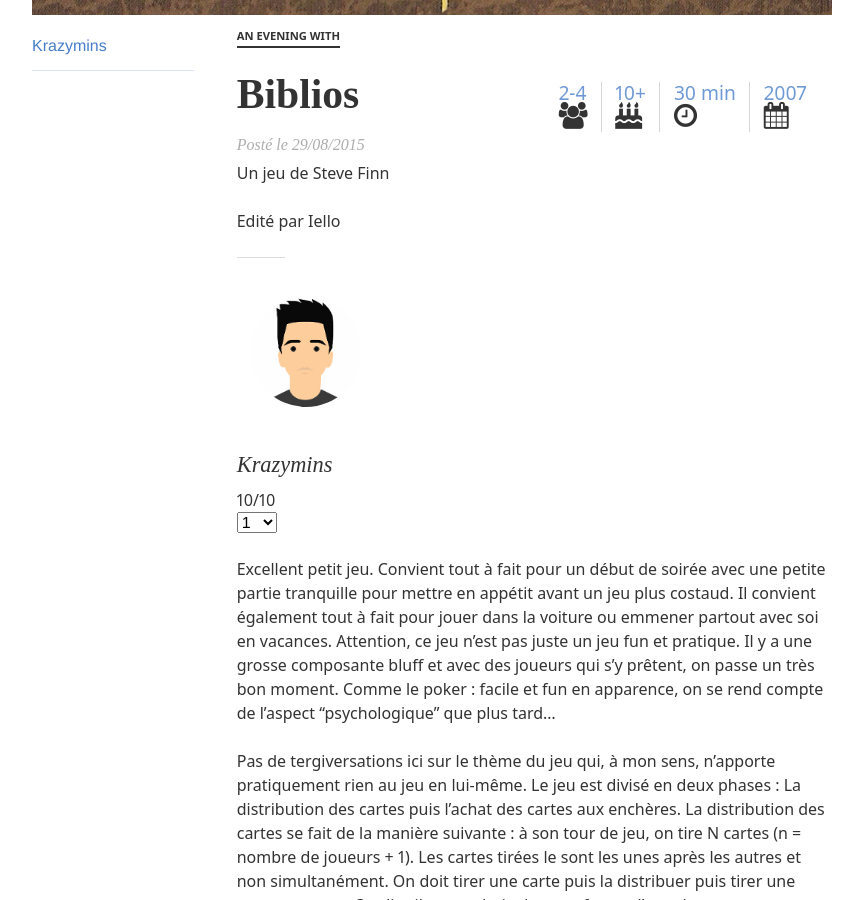
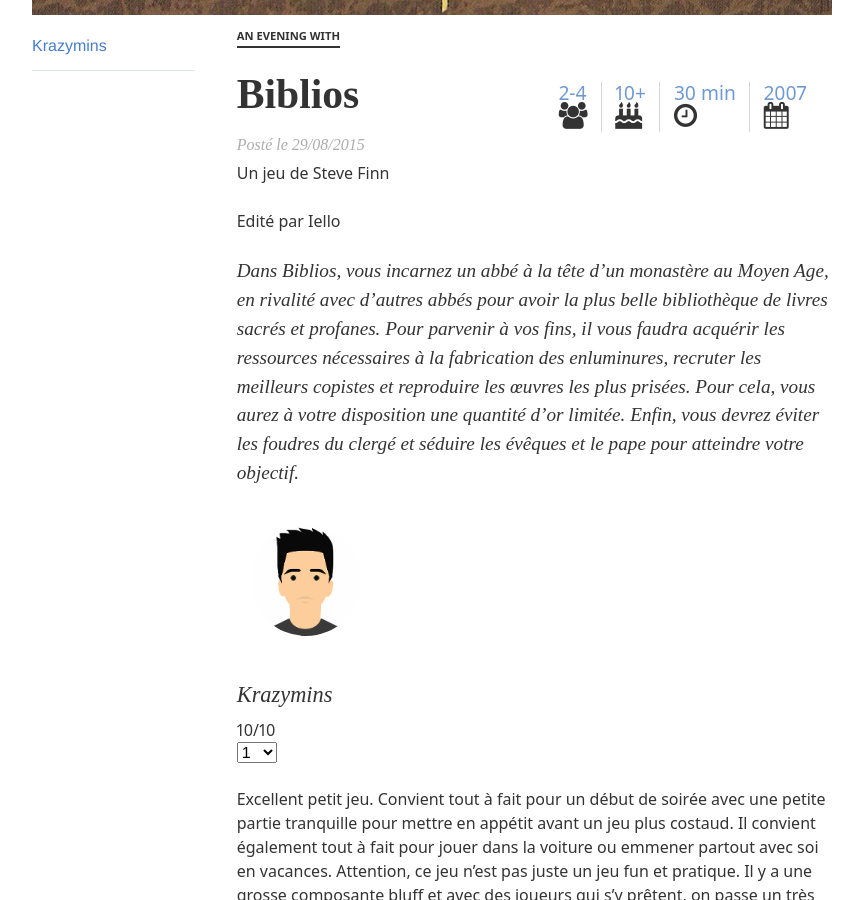
Before and after one commit to turn-over/turn-over, a Jekyll site: the page built from _posts/2015-08-27-Biblios.markdown, in a window 1280 px wide and 900 px high, scrolled down 374 px. Shown: the whole window, without its empty margins (208-1071 px from the left). Built offline with Jekyll 4.4.1, drawn with Linux system fonts in a browser that asks for light colours; nearby versions of some CDN libraries; library files that are not in the unit come from our copies.

Commit message:
PoPolished cards description

```diff
--- a/_posts/2015-08-27-Biblios.markdown
+++ b/_posts/2015-08-27-Biblios.markdown
@@ -16,7 +16,20 @@
     score: 10
 ---
 
----
+<span>Dans Biblios, vous incarnez un abbé
+à la tête d’un monastère au Moyen
+Age, en rivalité avec d’autres abbés
+pour avoir la plus belle bibliothèque de
+livres sacrés et profanes. Pour parvenir
+à vos fins, il vous faudra acquérir les
+ressources nécessaires à la fabrication
+des enluminures, recruter les meilleurs
+copistes et reproduire les œuvres les
+plus prisées. Pour cela, vous aurez à
+votre disposition une quantité d’or
+limitée. Enfin, vous devrez éviter les
+foudres du clergé et séduire les évêques
+et le pape pour atteindre votre objectif.</span>
 
 ###Krazymins
 
--- a/_posts/2015-08-27-Kamisado.markdown
+++ b/_posts/2015-08-27-Kamisado.markdown
@@ -16,7 +16,8 @@
     score: 9
 ---
 
----
+<span>Kamisado est un jeu de stratégie abstrait pour 2 joueurs. Chacun contrôle 8 tours Dragon. La « couleur » de chaque tour est déterminée par un caractère
+chinois (kanji) gravé de la couleur correspondante.</span>
 
 ### Krazymins
 
--- a/_posts/2015-08-27-Subdivision.markdown
+++ b/_posts/2015-08-27-Subdivision.markdown
@@ -18,7 +18,7 @@
     score: 8
 ---
 
----
+<span>Elaborer le plan d'urbanisme d'un nouveau quartier dans la grande étendue de terre qui a été annexé à la ville. Toutes les zones du quartier devraient avoir accès à l'autoroute, et vous devrez optimiser l'emplacement de chacune des parcelles constructibles. L'architecte qui aura conçu le lotissement le plus optimisé décrochera le contrat du projet de construction auprès des autorités locales.</span>
 
 ### Krazymins
 
--- a/index.html
+++ b/index.html
@@ -22,8 +22,8 @@
 
 
 
-        <p>
-          {{ post.content | strip_html | truncatewords:40}}</p>
+        <p><span>
+          {{ post.excerpt | strip_html | truncatewords:40}}</span><p>
 
 
 
```
Also changed, not shown: _posts/2015-08-25-Deus.markdown (+7 -1 lines).
